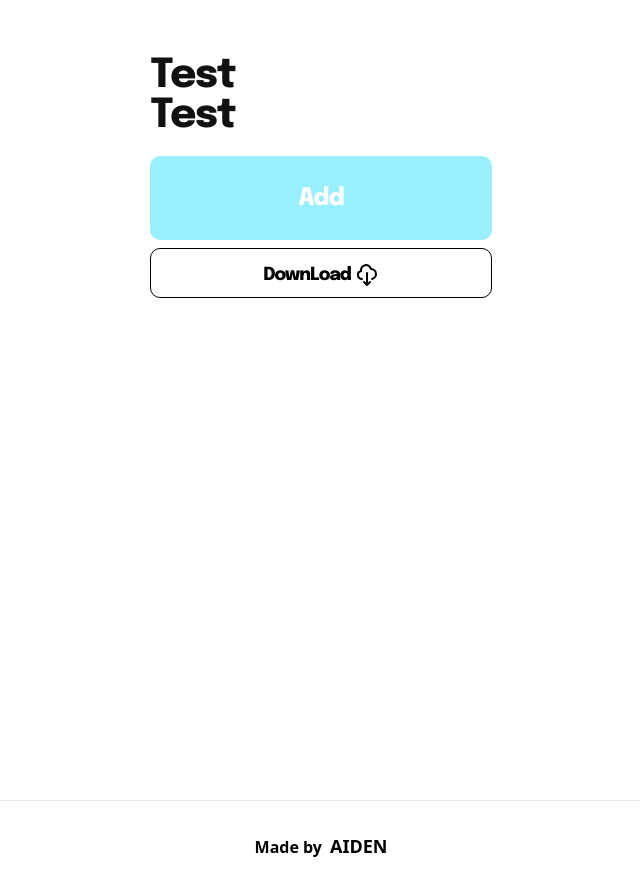
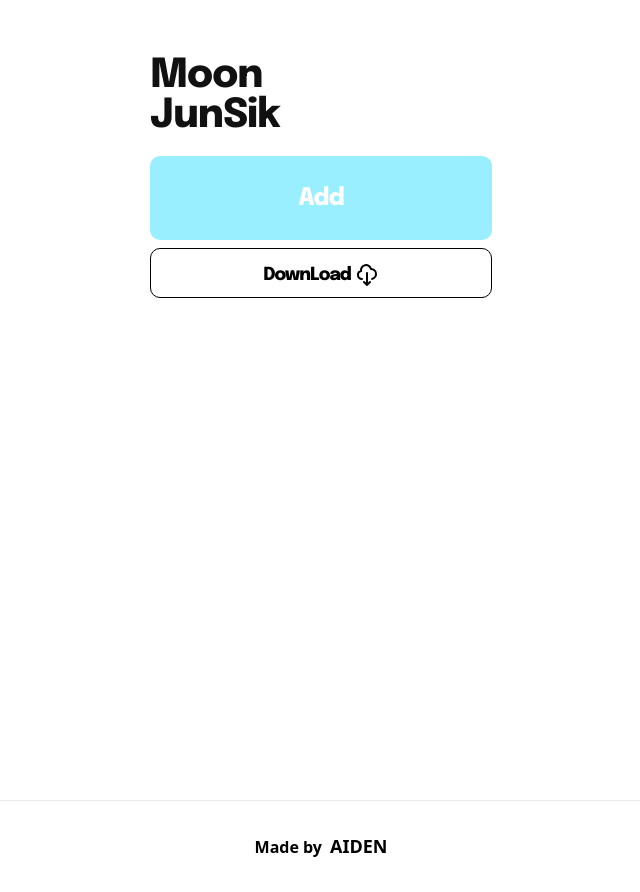
Before and after one commit to aiden3493/moonvoca, a Next.js app: page / in a window 1280 px wide. Shown: the whole page, without its empty margins (319-959 px from the left). Built offline with nearby package versions, Linux system fonts and the light colour scheme.

Commit message:
moonJunSIk

```diff
--- a/pages/index.tsx
+++ b/pages/index.tsx
@@ -201,9 +201,9 @@ const Home: NextPage = () => {
       <main className="w-full h-full bg-white flex items-center flex-col">
         <div className="w-[390px] h-full bg-white pt-[56px] px-[24px] pb-[24px] overflow-scroll">
           <h1 className="text-[40px] text-[#111111] tracking-[-1px] leading-[40px] whitespace-pre-wrap text-left">
-            Test
+            Moon
             <br />
-            Test
+            JunSik
           </h1>
 
           <Link href="/createVocabulary" passHref>
```
